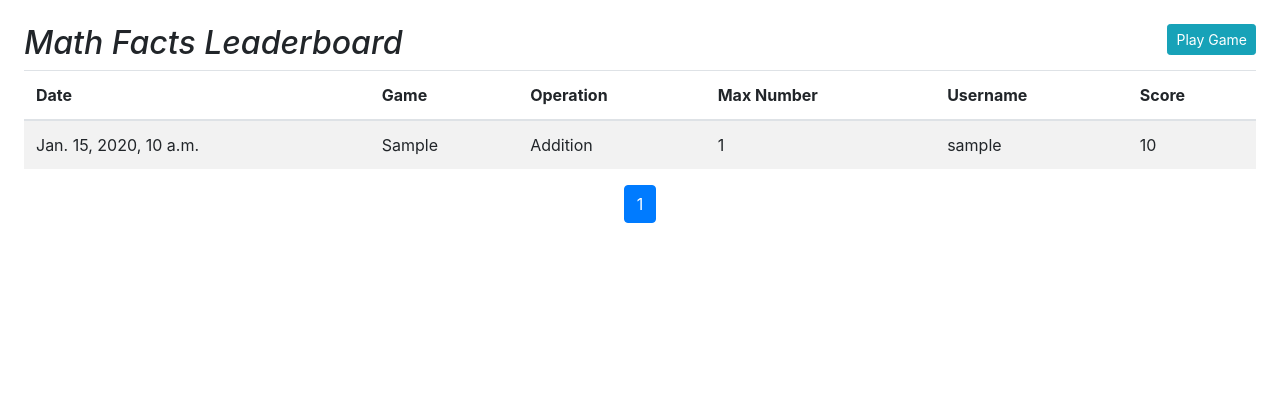
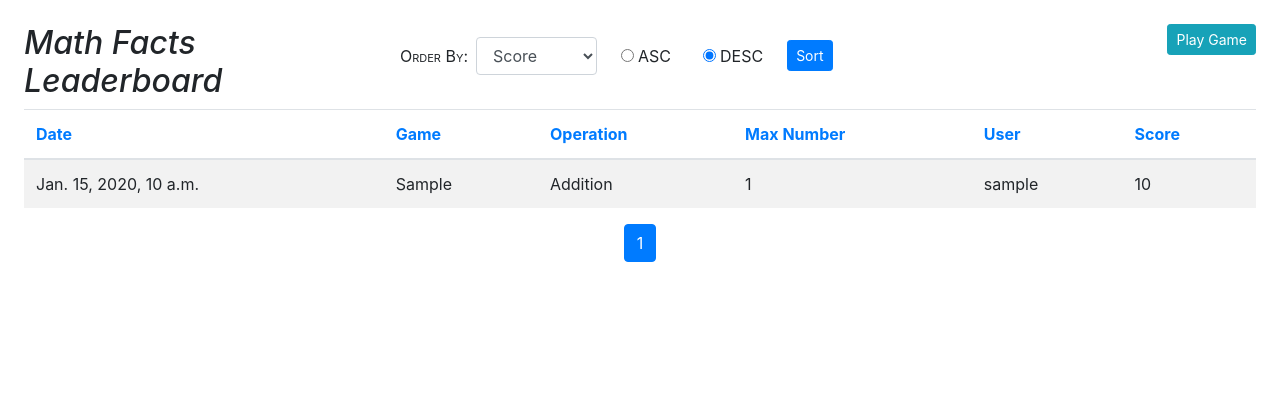
Before and after one commit to samoore333/play2learn, a Django app: page /mathgame/ in a window 1280 px wide. Shown: the part 89-509 px from the top of the page. Run offline with Django 4.2, Linux system fonts and the light colour scheme; a user stored in the database is signed in; tables that the repository leaves empty hold one stand-in row (values such as "Sample post"); grey boxes marked "Sample" are stand-in pictures; some libraries are stand-ins or nearby versions.

Commit message:
Mathgame listview edits

```diff
--- a/mathgame/urls.py
+++ b/mathgame/urls.py
@@ -12,4 +12,6 @@ urlpatterns = [
     path('mathgame/<slug>/score/', score, name='ajax-score'),
     path('mathgame/<slug>/', MathgameDetailView.as_view(), name='detail'),
     path('', MathgameListView.as_view(), name='leaders'),
+    path('creator/<username>/', MathgameListView.as_view(), name='creator'),
+
 ]
--- a/mathgame/views.py
+++ b/mathgame/views.py
@@ -19,7 +19,62 @@ class MathgameDetailView(DetailView):
 class MathgameListView(LoginRequiredMixin, ListView):
     model = Mathgame
     paginate_by = 10
-    ordering = ['-score']
+
+    def get_context_data(self, **kwargs):
+        context = super().get_context_data(**kwargs)
+
+        order_fields, order_key, direction = self.get_order_settings()
+
+        context['order'] = order_key
+        context['direction'] = direction
+
+        # get all but the last order key, which is 'default'
+        context['order_fields'] = list(order_fields.keys())[:-1]
+
+        return context
+
+    def get_ordering(self):
+        order_fields = self.get_order_fields()
+        default_order_key = order_fields['default_key']
+        order_key = self.request.GET.get('order', default_order_key)
+        direction = self.request.GET.get('direction', 'desc')
+
+        # If order_key is invalid, use default
+        if order_key not in order_fields:
+            order_key = default_order_key
+
+        ordering = order_fields[order_key]
+
+        # if direction is 'desc' or is invalid use descending order
+        if direction != 'asc':
+            ordering = '-' + ordering
+
+        return ordering
+
+    def get_order_settings(self):
+        order_fields = self.get_order_fields()
+        default_order_key = order_fields['default_key']
+        order_key = self.request.GET.get('order', default_order_key)
+        direction = self.request.GET.get('direction', 'desc')
+
+        # If order_key is invalid, use default
+        if order_key not in order_fields:
+            order_key = default_order_key
+
+        return (order_fields, order_key, direction)
+
+
+    def get_order_fields(self):
+        # Returns a dict mapping friendly names to field names and lookups.
+        return {
+            'updated': 'updated',
+            'category': 'category',
+            'operation': 'operation',
+            'max': 'max_number',
+            'creator': 'user__username',
+            'score': 'score',
+            'default_key': 'score'
+        }
 
 class MathgameUpdateView(UpdateView):
     model = Mathgame
--- a/templates/includes/pagination.html
+++ b/templates/includes/pagination.html
@@ -2,12 +2,15 @@
     <ul class="pagination justify-content-center">
       {% if page_obj.has_previous %}
         <li class="page-item">
-          <a class="page-link" href="?page=1">&laquo; 1…</a>
+          <a class="page-link"
+           href="?page=1&order={{ order }}&direction={{ direction }}">
+           &laquo; 1…
+          </a>
         </li>
         {% if page_obj.previous_page_number != 1 %}
           <li class="page-item">
             <a class="page-link"
-              href="?page={{ page_obj.previous_page_number }}">
+            href="?page={{ page_obj.previous_page_number }}&order={{ order }}&direction={{ direction }}">
               {{ page_obj.previous_page_number }}
             </a>
           </li>
@@ -21,13 +24,15 @@
       {% if page_obj.has_next %}
         {% if page_obj.next_page_number != page_obj.paginator.num_pages %}
           <li class="page-item">
-            <a class="page-link" href="?page={{ page_obj.next_page_number }}">
+            <a class="page-link"
+            href="?page={{ page_obj.next_page_number }}&order={{ order }}&direction={{ direction }}">
               {{ page_obj.next_page_number }}
             </a>
           </li>
         {% endif %}
         <li class="page-item">
-          <a class="page-link" href="?page={{ page_obj.paginator.num_pages }}">
+          <a class="page-link"
+          href="?page={{ page_obj.paginator.num_pages }}&order={{ order }}&direction={{ direction }}">
             …{{ page_obj.paginator.num_pages }} &raquo;
           </a>
         </li>
--- a/templates/mathgame/mathgame_list.html
+++ b/templates/mathgame/mathgame_list.html
@@ -2,21 +2,83 @@
 
 {% block title %}Math Facts Leaderboard{% endblock %}
 {% block main %}
-  <a class="btn btn-info btn-sm float-right" href="{% url 'mathgame:start' %}">
-    Play Game
-  </a>
-  <h2>Math Facts Leaderboard</h2>
+  <div class="row">
+    <div class="col-12 col-md-2 col-lg-3">
+      <h2>Math Facts Leaderboard</h2>
+    </div>
+    <div class="col-12 col-md-8 col-lg-6">
+      <form class="form-inline my-2 mx-auto" style="max-width: 30rem;">
+        <label class="my-1 mr-2" for="order">Order By:</label>
+        <select class="form-control mr-sm-2" name="order" id="order">
+          {% for field in order_fields %}
+            <option value="{{ field }}"
+              {% if order == field %}selected{% endif %}
+            >{{ field|title }}</option>
+          {% endfor %}
+        </select>
+        <div class="form-check form-check-inline">
+          <input class="form-check-input" type="radio" name="direction"
+            id="asc" value="asc"
+            {% if direction == 'asc' %}checked{% endif %}
+          >
+          <label class="form-check-label" for="asc">ASC</label>
+        </div>
+        <div class="form-check form-check-inline">
+          <input class="form-check-input" type="radio" name="direction"
+            id="desc" value="desc"
+            {% if direction == 'desc' %}checked{% endif %}
+          >
+          <label class="form-check-label" for="desc">DESC</label>
+        </div>
+        <button class="btn btn-primary btn-sm m-2" type="submit">
+          Sort
+        </button>
+      </form>
+    </div>
+    <div class="col-12 col-md-2 col-lg-3 text-right">
+      <a class="btn btn-info btn-sm float-right" href="{% url 'mathgame:start' %}">
+        Play Game
+      </a>
+    </div>
+  </div>
+
   <div class="table-responsive">
     <table class="table table-striped" style="min-width: 500px">
       <thead>
-        <tr>
-          <th>Date</th>
-          <th>Game</th>
-          <th>Operation</th>
-          <th>Max Number</th>
-          <th>Username</th>
-          <th>Score</th>
-        </tr>
+        {% with order=request.GET.order dir=request.GET.direction %}
+          <tr>
+            {% if request.GET.order == 'updated' and request.GET.direction == 'asc' %}
+            <th><a href="?order=updated&direction=desc&q={{ request.GET.q }}">Date</a></th>
+            {% else %}
+            <th><a href="?order=updated&direction=asc&q={{ request.GET.q }}">Date</a></th>
+            {% endif %}
+            {% if request.GET.order == 'category' and request.GET.direction == 'asc' %}
+            <th><a href="?order=category&direction=desc&q={{ request.GET.q }}">Game</a></th>
+            {% else %}
+            <th><a href="?order=category&direction=asc&q={{ request.GET.q }}">Game</a></th>
+            {% endif %}
+            {% if request.GET.order == 'operation' and request.GET.direction == 'asc' %}
+            <th><a href="?order=operation&direction=desc&q={{ request.GET.q }}">Operation</a></th>
+            {% else %}
+            <th><a href="?order=operation&direction=asc&q={{ request.GET.q }}">Operation</a></th>
+            {% endif %}
+            {% if request.GET.order == 'max' and request.GET.direction == 'asc' %}
+            <th><a href="?order=max&direction=desc&q={{ request.GET.q }}">Max Number</a></th>
+            {% else %}
+            <th><a href="?order=max&direction=asc&q={{ request.GET.q }}">Max Number</a></th>
+            {% endif %}
+            {% if request.GET.order == 'creator' and request.GET.direction == 'asc' %}
+            <th><a href="?order=creator&direction=desc&q={{ request.GET.q }}">User</a></th>
+            {% else %}
+            <th><a href="?order=creator&direction=asc&q={{ request.GET.q }}">User</a></th>
+            {% endif %}
+            {% if request.GET.order == 'score' and request.GET.direction == 'asc' %}
+            <th><a href="?order=score&direction=asc&q={{ request.GET.q }}">Score</a></th>
+            {% else %}
+            <th><a href="?order=score&direction=desc&q={{ request.GET.q }}">Score</a></th>
+            {% endif %}
+          </tr>
+        {% endwith %}
       </thead>
       <tbody>
         {% for mathgame in mathgame_list %}
```
Also changed, not shown: static/js/mathgame copy.js (added, +84 -0 lines).
